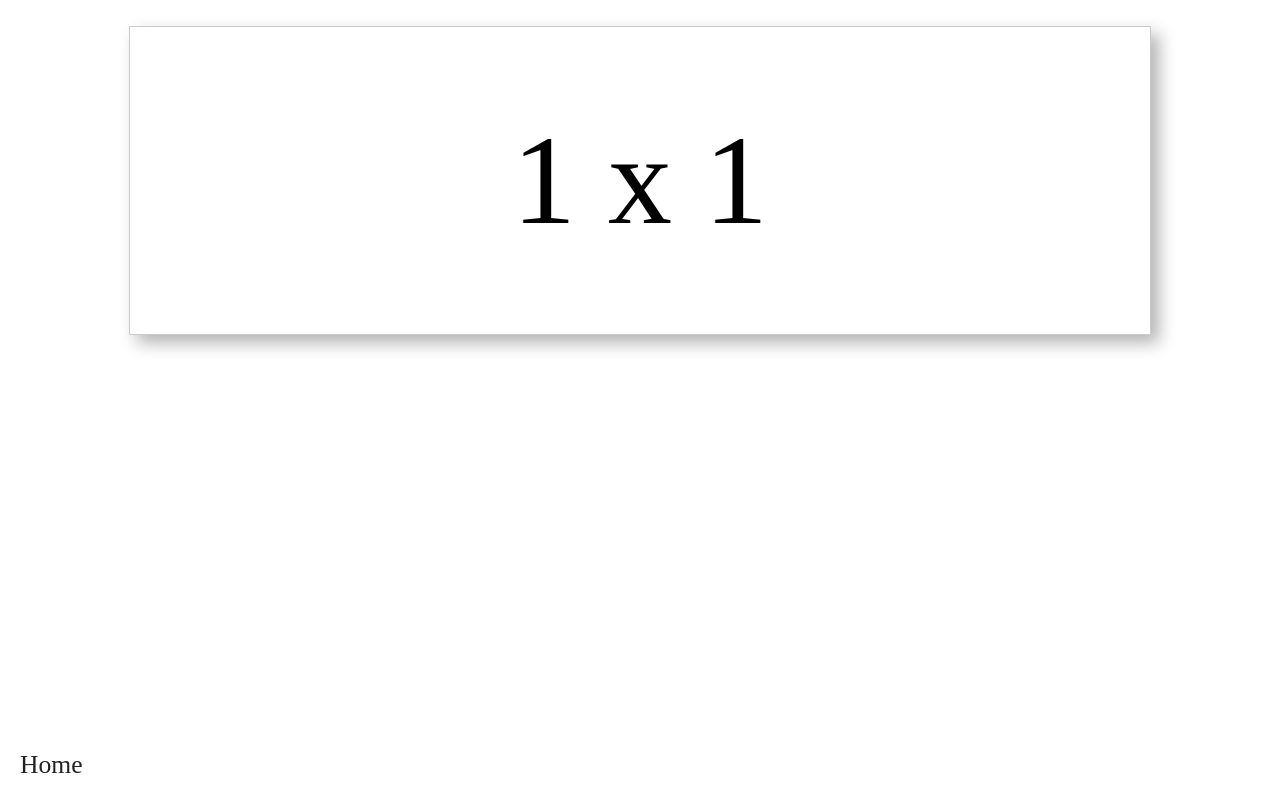
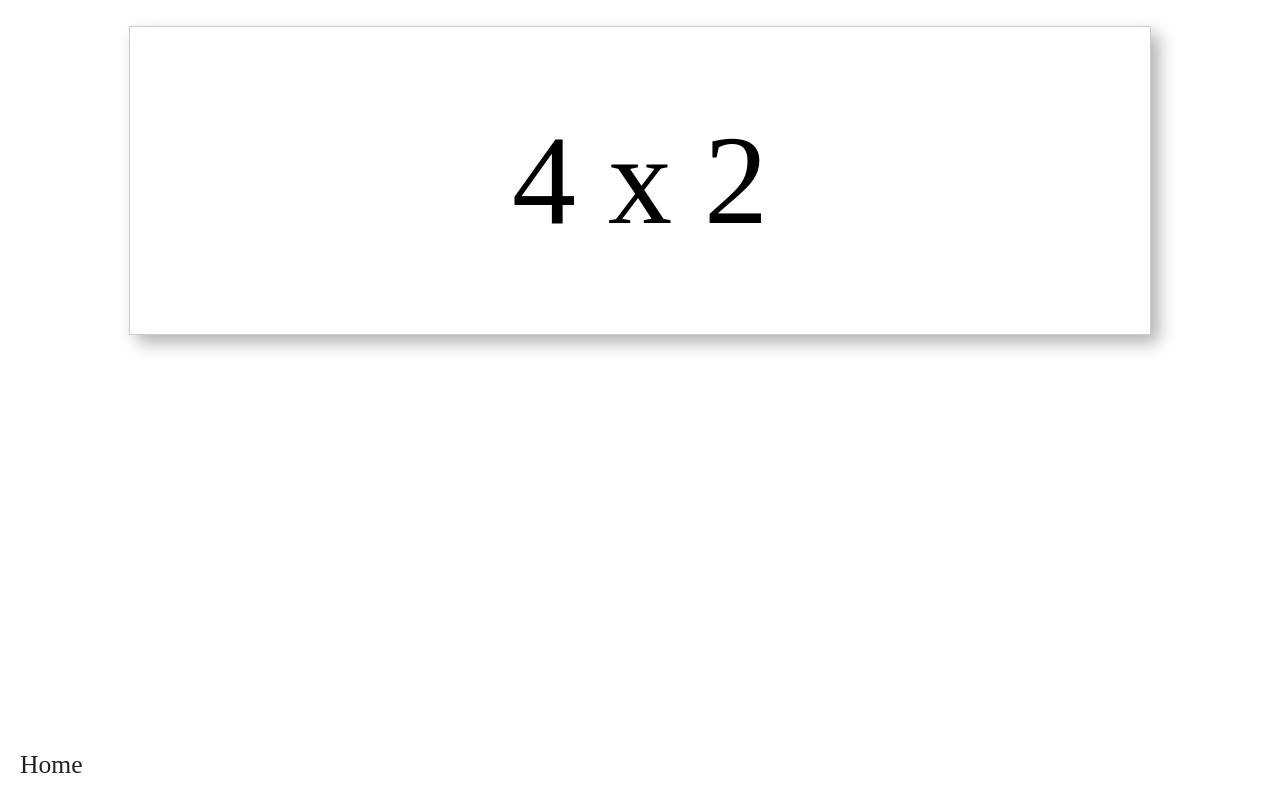
Before and after one commit to SkillAllHumans/multiplication-station, a plain HTML site: page version02.html in a window 1280 px wide. Both pictures are taken after a click on the button "Let's get started!". Drawn offline with Linux system fonts and the light colour scheme.

Commit message:
Fix ID/naming issue in display.

```diff
--- a/version02.html
+++ b/version02.html
@@ -129,7 +129,7 @@
   </div>
 
   <div id="card-front">
-    <span id="n1">1</span>&nbsp;x&nbsp;<span id="n2">1</span>
+    <span id="n1a">1</span>&nbsp;x&nbsp;<span id="n2a">1</span>
   </div>
   <div id="card-back">
     <span id="n1b">1</span>&nbsp;x&nbsp;<span id="n2b">1</span>&nbsp;=&nbsp;<span id="answer">1</span>
@@ -149,8 +149,8 @@
       var cardBackDiv = document.getElementById("card-back");
       var formDiv = document.getElementById("form");
       var formDivButton = document.getElementById("form-button");
-      var n1 = document.getElementById("n1");
-      var n2 = document.getElementById("n2");
+      var n1 = document.getElementById("n1a");
+      var n2 = document.getElementById("n2a");
       var n1b = document.getElementById("n1b");
       var n2b = document.getElementById("n2b");
       var answerSpan = document.getElementById("answer");
@@ -168,7 +168,7 @@
             numeralsToUse.push(checkedBoxes[i].value);
           }
         }
-        formDiv.style.display = "none";
+        formDiv.remove();
         makeProblemsArray(numeralsToUse);
       }//end formForNumberChoices
 
@@ -213,6 +213,7 @@
       function putProblemIntoCard(num1, num2, answer) {
         n1.textContent = num1;
         n2.textContent = num2;
+        console.log(n1.textContent);
         n1b.textContent = num1;
         n2b.textContent = num2;
         answerSpan.textContent = answer;
```
